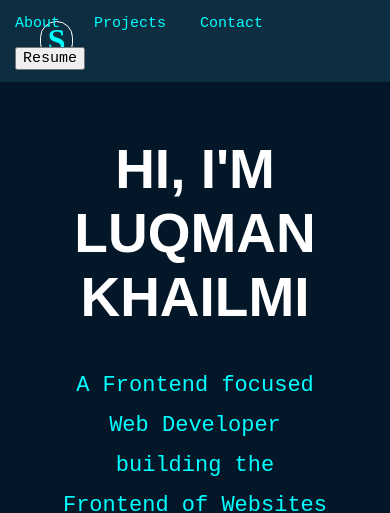
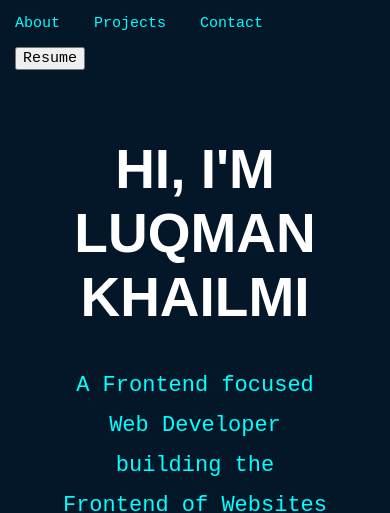
Before and after one commit to Soulnim/soulnim.github.io, a plain HTML site: page index.html in a window 390 px wide. Shown: the top 513 px of the page. Drawn offline with Linux system fonts and the light colour scheme; a script that the page names is missing.

Commit message:
Update index.css

```diff
--- a/index.css
+++ b/index.css
@@ -341,12 +341,7 @@ b {
     }
 
     .icon {
-      position: relative;
-      left: 40px;
-      border: 1px solid white;
-      width: 8%;
-      text-align: center;
-      border-radius: 40px;
+      display: none;
     }
 
     #myname {
```
